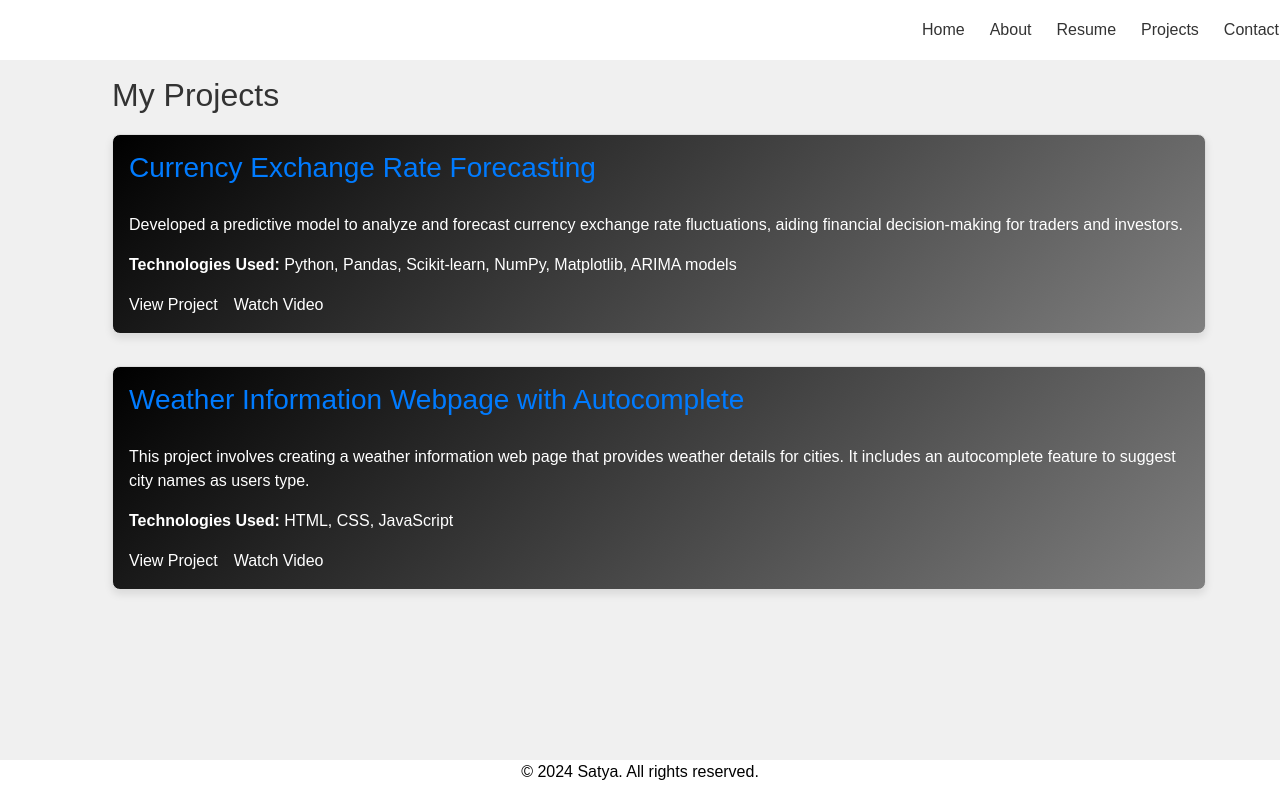
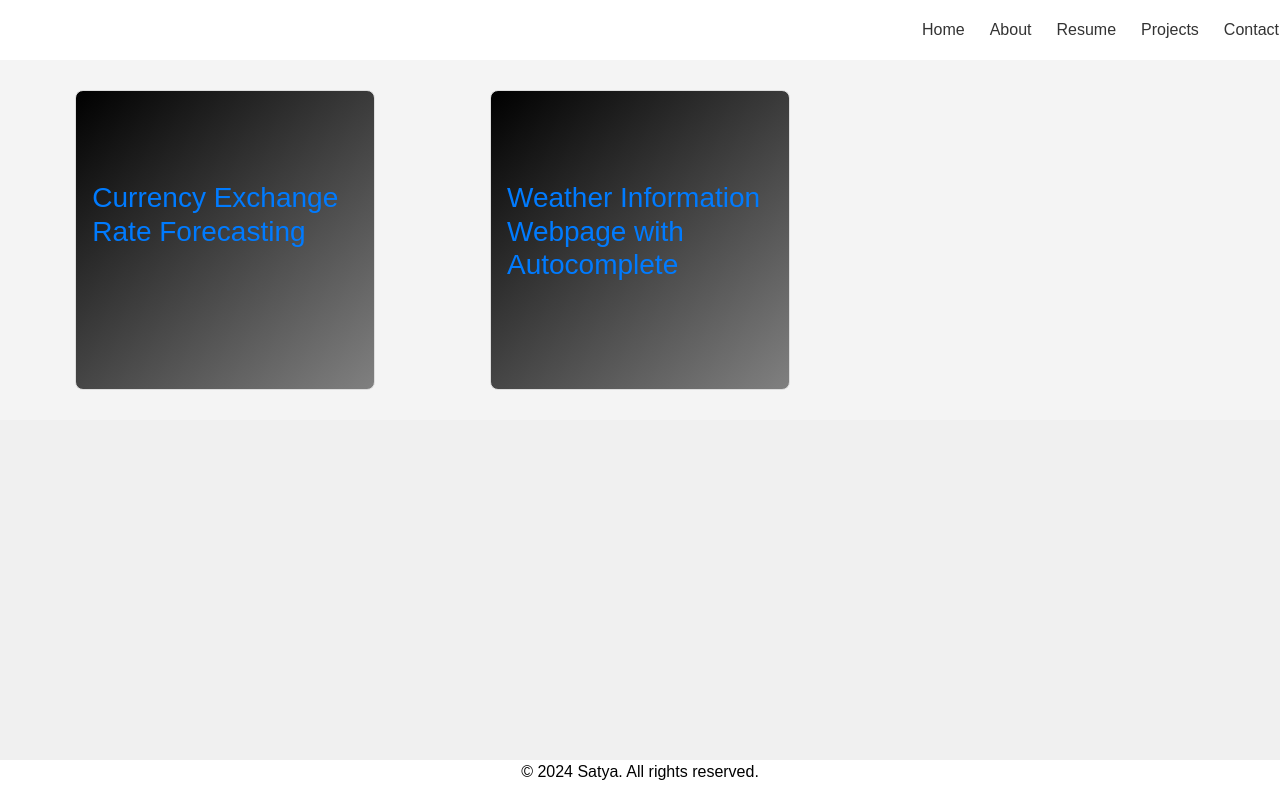
Before and after one commit to Satya1512/frontend, a React (Create React App) app: page /projects in a window 1280 px wide. Built offline with nearby package versions, Linux system fonts and the light colour scheme.

Commit message:
fourth change

```diff
--- a/src/components/About.js
+++ b/src/components/About.js
@@ -1,10 +1,12 @@
 import React from 'react';
-import photo from "./images/photo.png"
+import photo from './images/photo.png';
+
+
 function About() {
   return (
     <div className="about-container">
-      <div className="about-section">
-        <div className="about-text">
+      <div className="about-section" tabIndex="0">
+      <div className="about-text" tabIndex="0">
         <h2 className="heading">About Me</h2>
         <p className="paragraph">
           I'm a <span className="highlight">web developer</span> with a passion for creating
@@ -19,8 +21,8 @@ function About() {
         </p>
       </div>
       </div>
-      <div className="self-photo">
-      <img src={photo} alt="Photo" />
+      <div className="image-container">
+        <img src={photo} alt="Photo" className="self-photo" tabIndex="0" />
       </div>
     </div>
   );
--- a/src/components/Projects.js
+++ b/src/components/Projects.js
@@ -1,61 +1,147 @@
-import React from 'react';
+import React, { useState } from 'react';
 import styled from 'styled-components';
 import projectsData from '../data/projectsData';
 
+// Section styling
 const ProjectsSection = styled.section`
-  padding:1rem;
-  background-color:cloud;
+  padding: 30px;
+  background-color: #f4f4f4;
   color: #333;
-  padding-left:7rem;
+  display: grid;
+  grid-template-columns: repeat(auto-fill, minmax(300px, 1fr));
+  gap: 1.5rem;
+  justify-items: center;
+
+
+  /* For smaller screens */
+  @media (max-width: 768px) {
+    grid-template-columns: 1fr; /* Stack the cards on smaller screens */
+    padding-left: 1rem;
+    padding-right: 1rem;
+  }
 `;
 
+// Card styling
 const ProjectCard = styled.div`
-  margin-bottom: 2rem;
   border: 1px solid #ddd;
   border-radius: 8px;
   padding: 1rem;
-  box-shadow: 0 4px 8px rgba(0, 0, 0, 0.1);
   background: linear-gradient(140deg, black, gray);
   color: white;
-  text-align:left;
+  text-align: left;
+  width: 300px;
+  height: 300px;
+  display: flex;
+  flex-direction: column;
+  justify-content: space-between;
+  cursor: pointer;
+  padding-top:90px;
   transition: transform 0.2s ease-in-out, box-shadow 0.3s ease-in-out;
-  width:95%;
+
   &:hover {
-    transform: scale(1.05); /* Increase size by 5% */
-    box-shadow: 0 6px 12px rgba(0, 0, 0, 0.3); /* Add a more pronounced shadow */
+    transform: scale(1.05);
+    box-shadow: 0 6px 12px rgba(0, 0, 0, 0.3);
+  }
+
+  /* For smaller screens */
+  @media (max-width: 768px) {
+    width: 100%; /* Make cards full width on mobile */
+    height: auto; /* Adjust height for mobile */
   }
 `;
 
 const ProjectTitle = styled.h3`
   margin-bottom: 0.5rem;
   color: #007BFF;
-  padding-bottom: 20px
+  padding-bottom: 10px;
+
+  /* For smaller screens */
+  @media (max-width: 768px) {
+    font-size: 1.25rem;
+  }
+`;
+
+// Modal styling
+const ModalOverlay = styled.div`
+  position: fixed;
+  top: 0;
+  left: 0;
+  width: 100%;
+  height: 100%;
+  background: rgba(0, 0, 0, 0.5);
+  display: flex;
+  justify-content: center;
+  align-items: center;
+  z-index: 1000;
+`;
+
+const ModalContent = styled.div`
+  background: white;
+  color: black;
+  border-radius: 8px;
+  padding: 2rem;
+  width: 500px;
+  max-width: 100%; /* Ensure it fits mobile screens */
+
+  @media (max-width: 768px) {
+    padding: 1rem;
+  }
+`;
+
+const CloseButton = styled.button`
+  background: #007BFF;
+  color: white;
+  border: none;
+  padding: 0.5rem 1rem;
+  border-radius: 5px;
+  cursor: pointer;
+  margin-top: 1rem;
 `;
 
 const Projects = () => {
+  const [selectedProject, setSelectedProject] = useState(null);
+
+  const handleProjectClick = (project) => {
+    setSelectedProject(project);
+  };
+
+  const closeModal = () => {
+    setSelectedProject(null);
+  };
+
   return (
+    <div>
       <ProjectsSection>
-      <div className= "Titile"><h2>My Projects</h2></div>
         {projectsData.map((project) => (
-        <ProjectCard key={project.id}>
+          <ProjectCard key={project.id} onClick={() => handleProjectClick(project)}>
             <ProjectTitle>{project.name}</ProjectTitle>
-          <p>{project.description}</p>
-          <p><strong>Technologies Used:</strong> {project.technologies}</p>
+          </ProjectCard>
+        ))}
+      </ProjectsSection>
+
+      {selectedProject && (
+        <ModalOverlay onClick={closeModal}>
+          <ModalContent onClick={(e) => e.stopPropagation()}>
+            <h3>{selectedProject.name}</h3>
+            <p>{selectedProject.description}</p>
+            <p><strong>Technologies Used:</strong> {selectedProject.technologies}</p>
             <div>
-            {project.link && (
-              <a href={project.link} target="_blank" rel="noopener noreferrer">
+              {selectedProject.link && (
+                <a href={selectedProject.link} target="_blank" rel="noopener noreferrer">
                   View Project
                 </a>
               )}
-            {project.videoLink && (
-              <a href={project.videoLink} target="_blank" rel="noopener noreferrer" style={{ marginLeft: '1rem' }}>
+              {selectedProject.videoLink && (
+                <a href={selectedProject.videoLink} target="_blank" rel="noopener noreferrer" style={{ marginLeft: '1rem' }}>
                   Watch Video
                 </a>
               )}
             </div>
-        </ProjectCard>
-      ))}
-    </ProjectsSection>
+            <CloseButton onClick={closeModal}>Close</CloseButton>
+          </ModalContent>
+        </ModalOverlay>
+      )}
+    </div>
   );
 };
 
--- a/src/components/index.css
+++ b/src/components/index.css
@@ -114,51 +114,56 @@ h1{
 }
 .about-container {
   display: flex;
-  align-items: center;
+  align-items: stretch;
   justify-content: space-between;
-  padding-left: 3rem;
+  padding: 2rem;
+  height: 90vh;
   background: linear-gradient(140deg, black, gray);
 }
 
 .about-section {
   flex: 1;
-  padding-left: 2rem;
+  padding-top: 6rem;
+  padding-left: 4rem;
+}
+
+.image-container {
+  display: flex;
+  align-items: center;
+  justify-content: center;
+  flex: 1;
+}
+
+.self-photo {
+  width: 350px;
+  height: 350px;
+  border-radius: 50%;
+  object-fit: cover;
+  border: 2px solid #ddd;
+  box-shadow: 0px 4px 6px rgba(0, 0, 0, 0.1);
   transition: background-color 0.3s ease;
 }
-.about-section:hover
-{
+
+.self-photo:hover {
   transform: scale(1.05);
-}
-.self-photo {
-  flex: 1;
-  display: flex;
-  justify-content: center;
-}
-
-.photo {
-  max-width: 100%;
-  height: 250px;
-  padding-top: 0px;
-  border-radius: 10px;
-}
-img{
-  transition: background-color 0.3s ease;
-}
-img:hover{
-  transform: scale(1.05);
+  border: 2px solid orange;
 }
 
 .about-text {
   max-width: 700px;
   margin: 0;
   padding: 1.5rem;
-  background-color: rgba(0, 0, 0, 0.1);
   border-radius: 10px;
   text-align: center;
   background: linear-gradient(140deg, black, gray);
-  color: white
+  color: white;
+  transition: background-color 0.3s ease;
 }
 
+.about-text:hover {
+  transform: scale(1.05);
+  border: 2px solid orange;
+}
 .heading {
   font-size: 2.5rem;
   margin-bottom: 1rem;
@@ -176,6 +181,43 @@ img:hover{
   color: #7bff57;
   font-weight: bold;
 }
-.Titile{
-  padding-bottom:20px
+
+.Titile {
+  padding-bottom: 20px;
 }
+
+/* Mobile Styles */
+@media (max-width: 768px) {
+  .about-container {
+    flex-direction: column; /* Stack content vertically */
+    height: auto; /* Let the height adjust based on content */
+    padding: 1rem;
+    align-items: center;
+    text-align: center;
+  }
+
+  .about-section {
+    padding: 1rem;
+    padding-top: 2rem;
+    max-width: 100%; /* Full width on mobile */
+  }
+
+  .image-container {
+    margin-top: 1.5rem;
+    max-width: 100%;
+    justify-content: center;
+  }
+
+  .self-photo {
+    width: 250px; /* Smaller image size for mobile */
+    height: 250px;
+  }
+
+  .heading {
+    font-size: 2rem; /* Adjust heading size for mobile */
+  }
+
+  .paragraph {
+    font-size: 1rem; /* Adjust paragraph size for mobile */
+  }
+}
```
Lines whose indentation alone changed are shown as unchanged.
